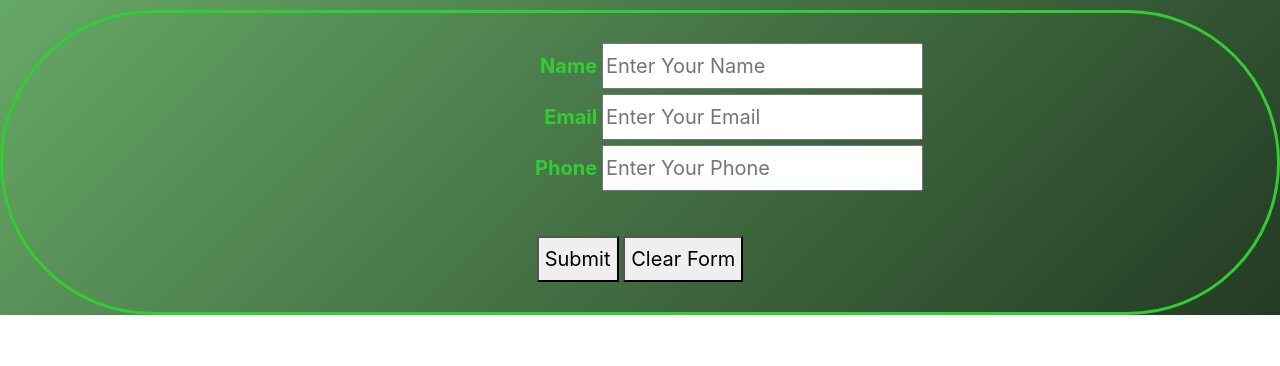
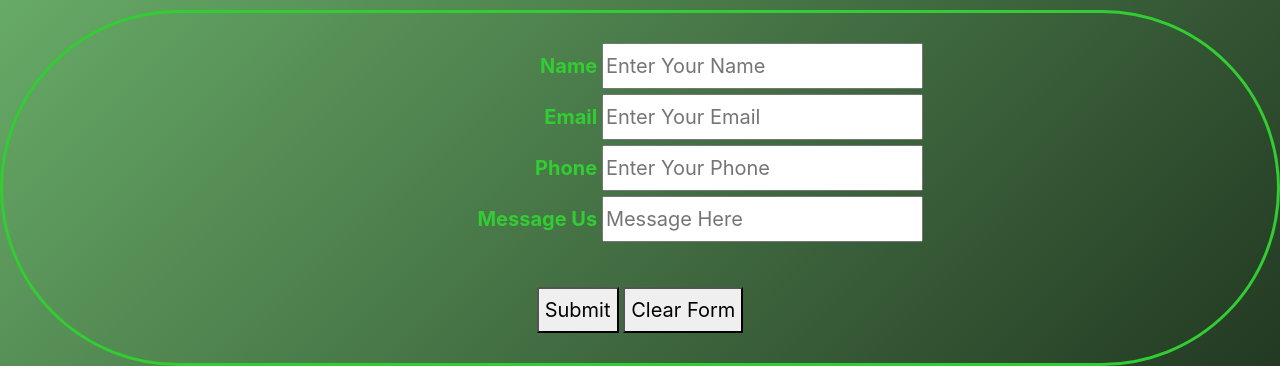
Before and after one commit to Jacob52210/JF_Cycles, a plain HTML site: page contact-us.html in a window 1280 px wide. Shown: the part 544-910 px from the top of the page. Before the commit the page ends 859 px from the top, so only its background shows below. Drawn offline with nearby package versions, Linux system fonts and the light colour scheme.

Commit message:
added a 'Message Us' text box to Contact Us form

```diff
--- a/contact-us.html
+++ b/contact-us.html
@@ -50,6 +50,10 @@
             <label class="label" for="phone">Phone</label>
             <input type="tel" name="phone" id="phone" placeholder="Enter Your Phone">
         </div>
+        <div>
+            <label class="label" for="message">Message Us</label>
+            <input type="tex" name="message" id="message" placeholder="Message Here" required>
+        </div>
         <br/>
         <button type="submit">Submit</button>
         <button type="reset">Clear Form</button>
```
